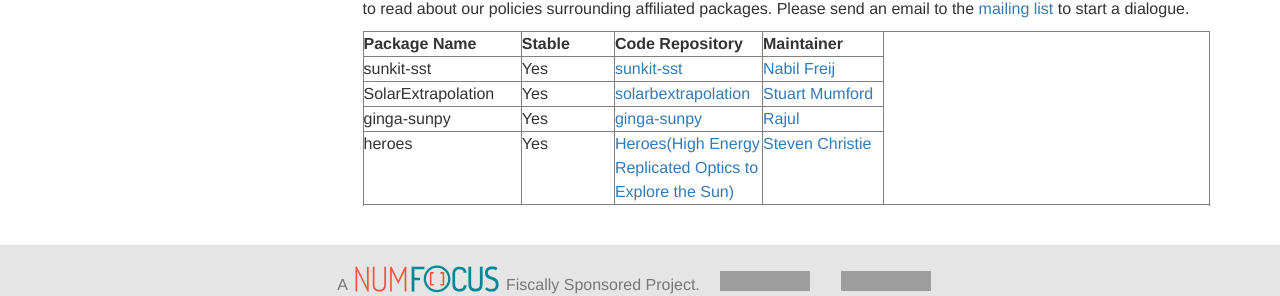
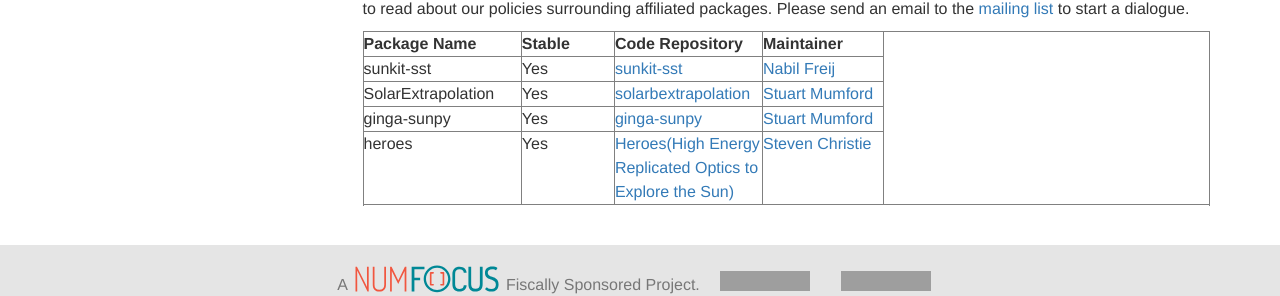
Before and after one commit to sunpy/sunpy.org, a Jekyll site: the page built from contribute.html, in a window 1280 px wide and 900 px high, scrolled down 921 px, cut to the strip 574-870 px from the top of the window. Built offline with Jekyll 4.4.1, drawn with Linux system fonts in a browser that asks for light colours; comment, search, counter and statistics services are not loaded; grey boxes are pictures that could not be loaded.

Commit message:
Update contribute.html

```diff
--- a/contribute.html
+++ b/contribute.html
@@ -105,7 +105,7 @@ base_url: "../"
 	</thead>
 	<tbody valign="top">
 
-	<tr></tr><tr><td>sunkit-sst</td><td>Yes</td><td><a href="https://github.com/sunpy/sunkit-sst">sunkit-sst</a></td><td><a href="https://github.com/nabobalis">Nabil Freij</a></td></tr><tr></tr><tr><td>SolarExtrapolation</td><td>Yes</td><td><a href="https://github.com/sunpy/solarbextrapolation">solarbextrapolation</a></td><td><a href="https://github.com/Cadair">Stuart Mumford</a></td></tr><tr><td>ginga-sunpy</td><td>Yes</td><td><a href="https://github.com/sunpy/ginga-sunpy">ginga-sunpy</a></td><td><a href="https://github.com/rajul">Rajul</a></td></tr><tr><td>heroes</td><td>Yes</td><td><a href="https://github.com/sunpy/heroes">Heroes(High Energy Replicated Optics to Explore the Sun)</a></td><td><a href="https://github.com/ehsteve"> Steven Christie</a></td></tr><tr></tr><tr></tr><tr></tr>
+	<tr></tr><tr><td>sunkit-sst</td><td>Yes</td><td><a href="https://github.com/sunpy/sunkit-sst">sunkit-sst</a></td><td><a href="https://github.com/nabobalis">Nabil Freij</a></td></tr><tr></tr><tr><td>SolarExtrapolation</td><td>Yes</td><td><a href="https://github.com/sunpy/solarbextrapolation">solarbextrapolation</a></td><td><a href="https://github.com/Cadair">Stuart Mumford</a></td></tr><tr><td>ginga-sunpy</td><td>Yes</td><td><a href="https://github.com/sunpy/ginga-sunpy">ginga-sunpy</a></td><td><a href="https://github.com/Cadair">Stuart Mumford</a></td></tr><tr><td>heroes</td><td>Yes</td><td><a href="https://github.com/sunpy/heroes">Heroes(High Energy Replicated Optics to Explore the Sun)</a></td><td><a href="https://github.com/ehsteve"> Steven Christie</a></td></tr><tr></tr><tr></tr><tr></tr>
 </tbody>
 </table>
 </div>
```
